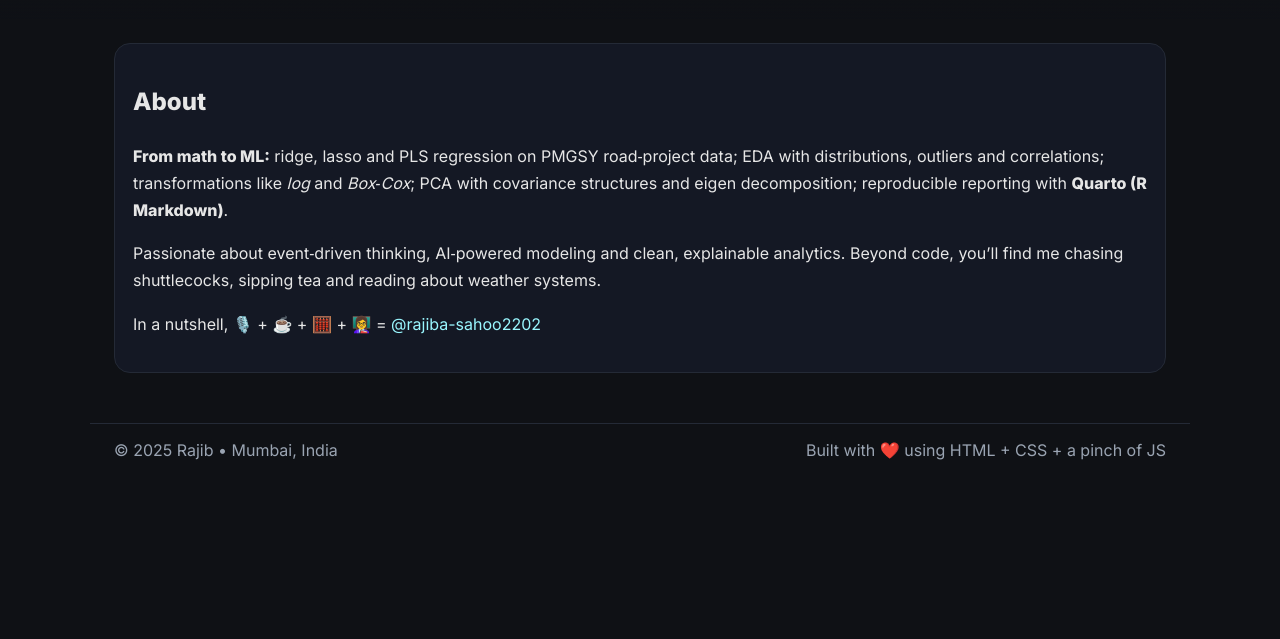
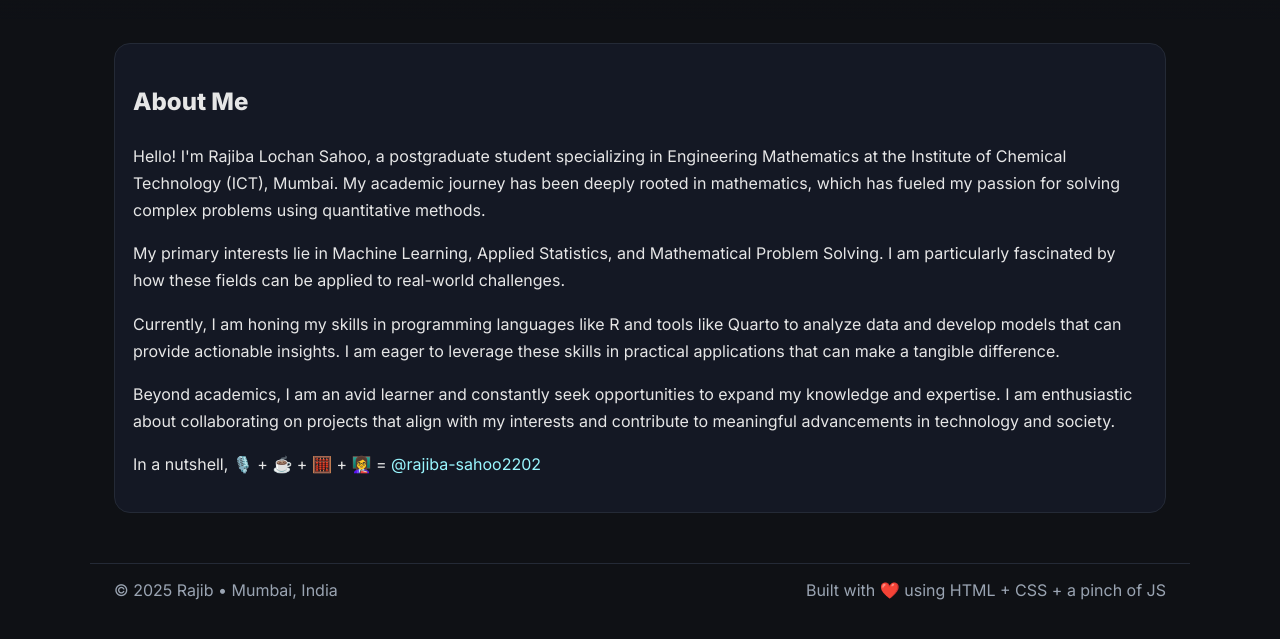
Before and after one commit to rajiba-sahoo2202/rajiba-sahoo2202, a plain HTML site: page about.html in a window 1280 px wide. Shown: the part 53-692 px from the top of the page. Drawn offline with Linux system fonts and the light colour scheme.

Commit message:
new things added

```diff
--- a/about.html
+++ b/about.html
@@ -28,10 +28,11 @@
 
 <main class="wrap">
   <section class="prose card">
-    <h2>About</h2>
-    <p><strong>From math to ML:</strong> ridge, lasso and PLS regression on PMGSY road‑project data; EDA with distributions, outliers and correlations;
-      transformations like <em>log</em> and <em>Box‑Cox</em>; PCA with covariance structures and eigen decomposition; reproducible reporting with <strong>Quarto (R Markdown)</strong>.</p>
-    <p>Passionate about event‑driven thinking, AI‑powered modeling and clean, explainable analytics. Beyond code, you’ll find me chasing shuttlecocks, sipping tea and reading about weather systems.</p>
+    <h2>About Me</h2>
+    <p>Hello! I'm Rajiba Lochan Sahoo, a postgraduate student specializing in Engineering Mathematics at the Institute of Chemical Technology (ICT), Mumbai. My academic journey has been deeply rooted in mathematics, which has fueled my passion for solving complex problems using quantitative methods.</p>
+    <p>My primary interests lie in Machine Learning, Applied Statistics, and Mathematical Problem Solving. I am particularly fascinated by how these fields can be applied to real-world challenges.</p>
+    <p>Currently, I am honing my skills in programming languages like R and tools like Quarto to analyze data and develop models that can provide actionable insights. I am eager to leverage these skills in practical applications that can make a tangible difference.</p>
+    <p>Beyond academics, I am an avid learner and constantly seek opportunities to expand my knowledge and expertise. I am enthusiastic about collaborating on projects that align with my interests and contribute to meaningful advancements in technology and society.</p>
     <p class="nutshell">In a nutshell, 🎙️ + ☕ + 🧮 + 👩‍🏫 = <a href="https://github.com/rajiba-sahoo2202" target="_blank" rel="noreferrer">@rajiba-sahoo2202</a></p>
   </section>
 </main>
```
